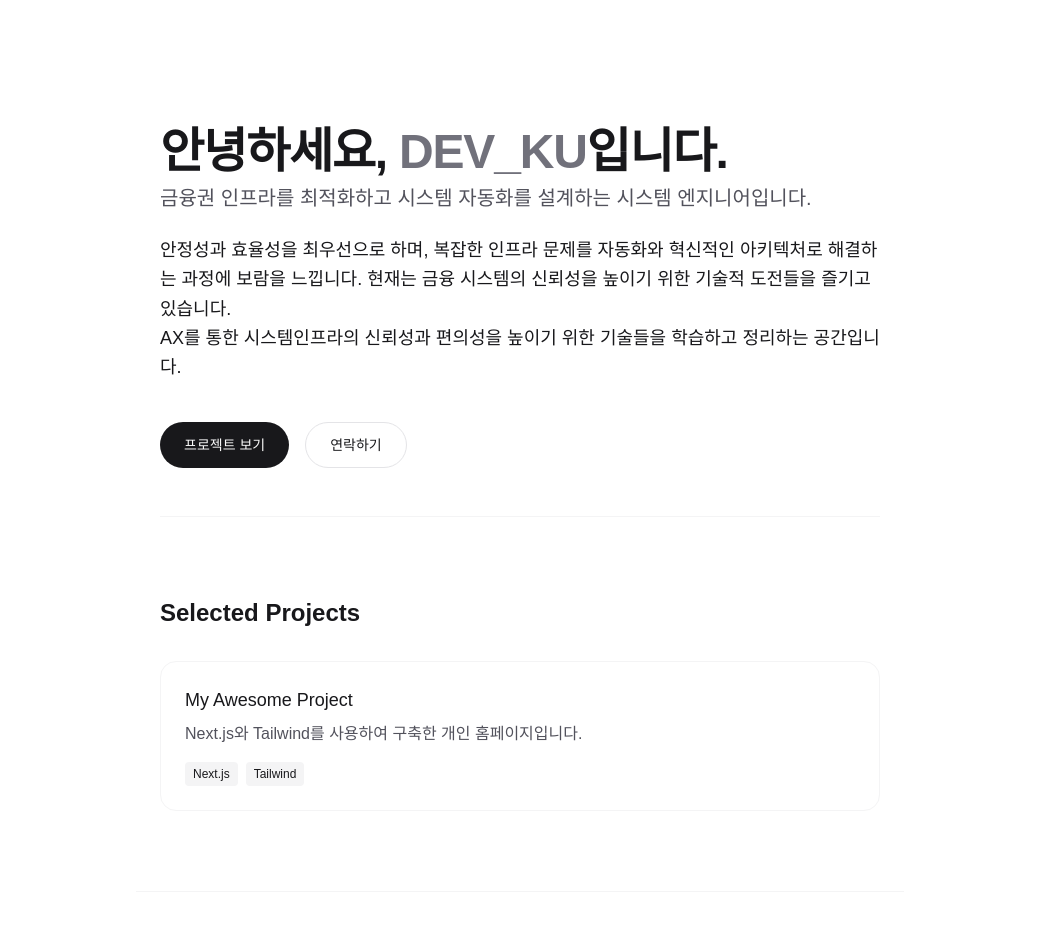
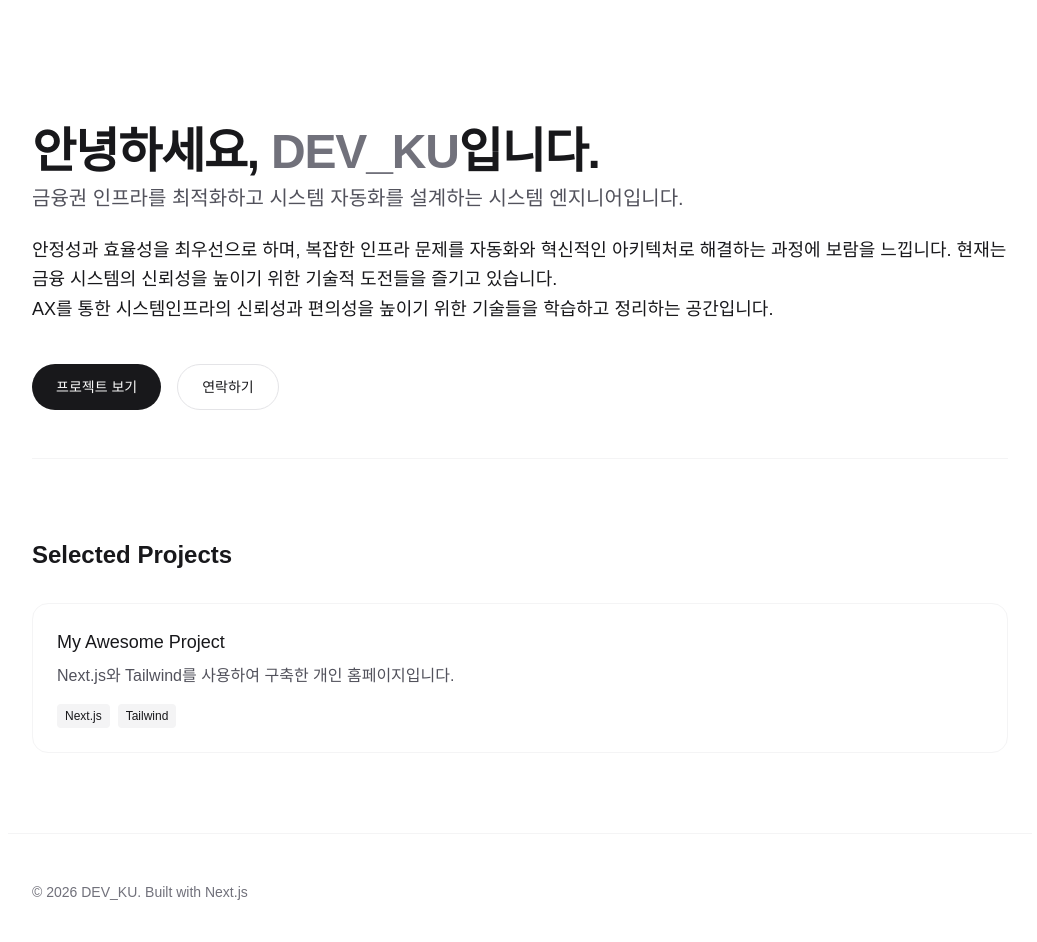
Before and after one commit to zzimo9/my-personal-website, a Next.js app: page / in a window 1280 px wide. Shown: the top 942 px of the page, without its empty margins (120-1157 px from the left). Built offline with nearby package versions, Linux system fonts and the light colour scheme.

Commit message:
Layout: Increase content width to max-w-5xl and fix footer name

```diff
--- a/src/app/page.tsx
+++ b/src/app/page.tsx
@@ -1,7 +1,7 @@
 export default function Home() {
   return (
     <div className="min-h-screen bg-white dark:bg-[#050505] text-zinc-900 dark:text-zinc-100 selection:bg-zinc-200 dark:selection:bg-zinc-800">
-      <main className="max-w-3xl mx-auto px-6 pt-32 pb-20 space-y-12">
+      <main className="max-w-5xl mx-auto px-6 pt-32 pb-20 space-y-12">
         {/* Hero Section */}
         <section className="space-y-6">
           <div className="space-y-2">
@@ -56,8 +56,8 @@ export default function Home() {
         </section>
       </main>
 
-      <footer className="max-w-3xl mx-auto px-6 py-12 border-t border-zinc-100 dark:border-zinc-900 text-zinc-500 text-sm">
-        <p>© 2026 Gildong Hong. Built with Next.js</p>
+      <footer className="max-w-5xl mx-auto px-6 py-12 border-t border-zinc-100 dark:border-zinc-900 text-zinc-500 text-sm">
+        <p>© 2026 DEV_KU. Built with Next.js</p>
       </footer>
     </div>
   );
```
